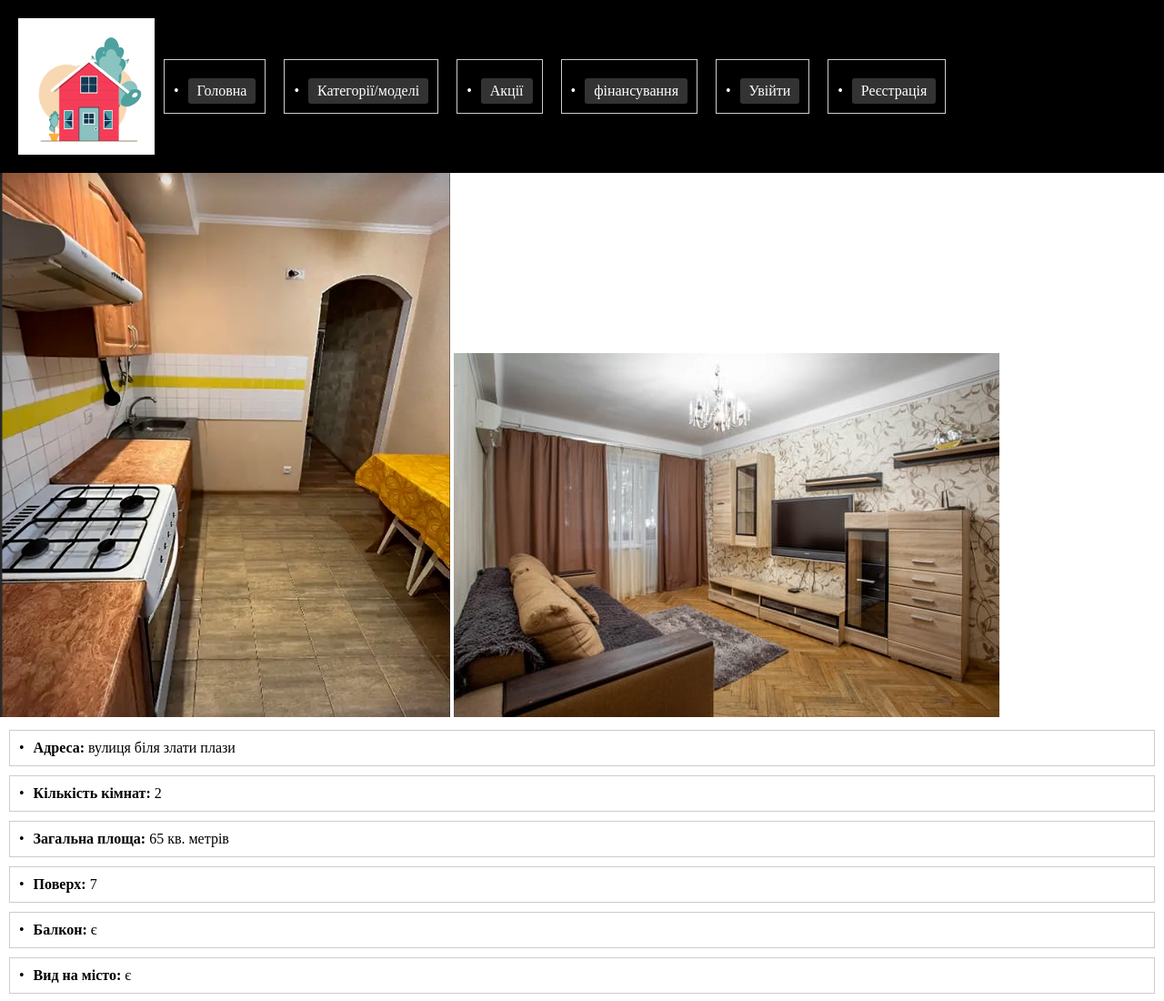
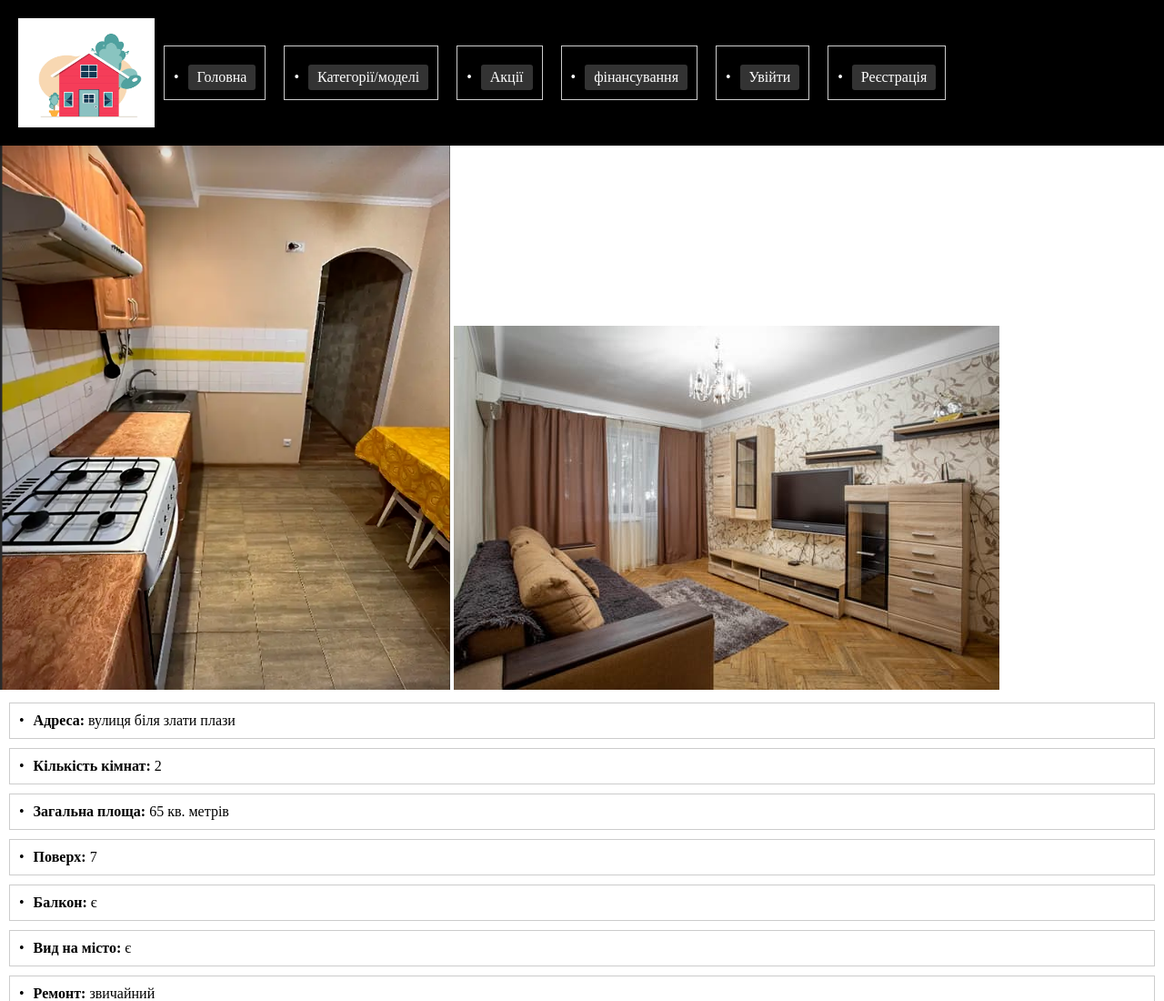
Before and after one commit to MotsSV/real-estate, a plain HTML site: page kvartira1.html in a window 1280 px wide. Shown: the top 1100 px of the page at 91% size. Drawn offline with Linux system fonts and the light colour scheme.

Commit message:
Update kvartira1.html

```diff
--- a/kvartira1.html
+++ b/kvartira1.html
@@ -9,7 +9,7 @@
 <body>
     <header style="background-color: black; color: white; padding: 20px;">
         <nav>
-          <img src="images.png" title="logo" width="150px" height="150px">
+          <img src="images.png" title="logo" width="150px" height="120px">
           <ul>
             <li><a href="index.html">Головна</a></li>
             <li><a href="categori.html">Категорії/моделі</a></li>
```
